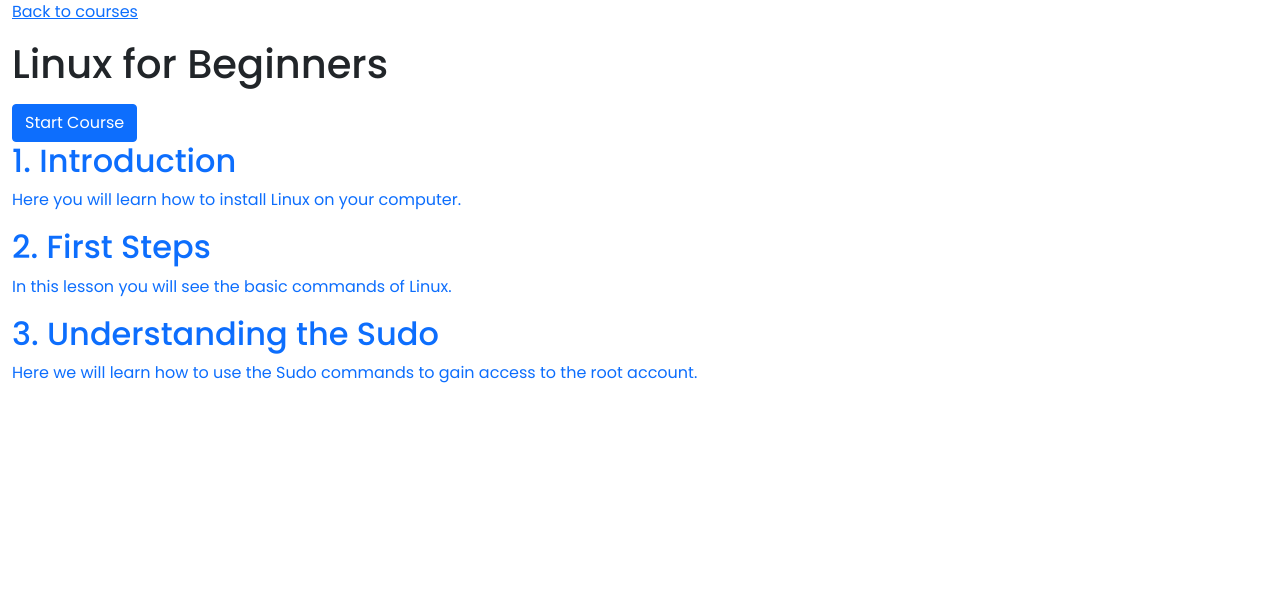
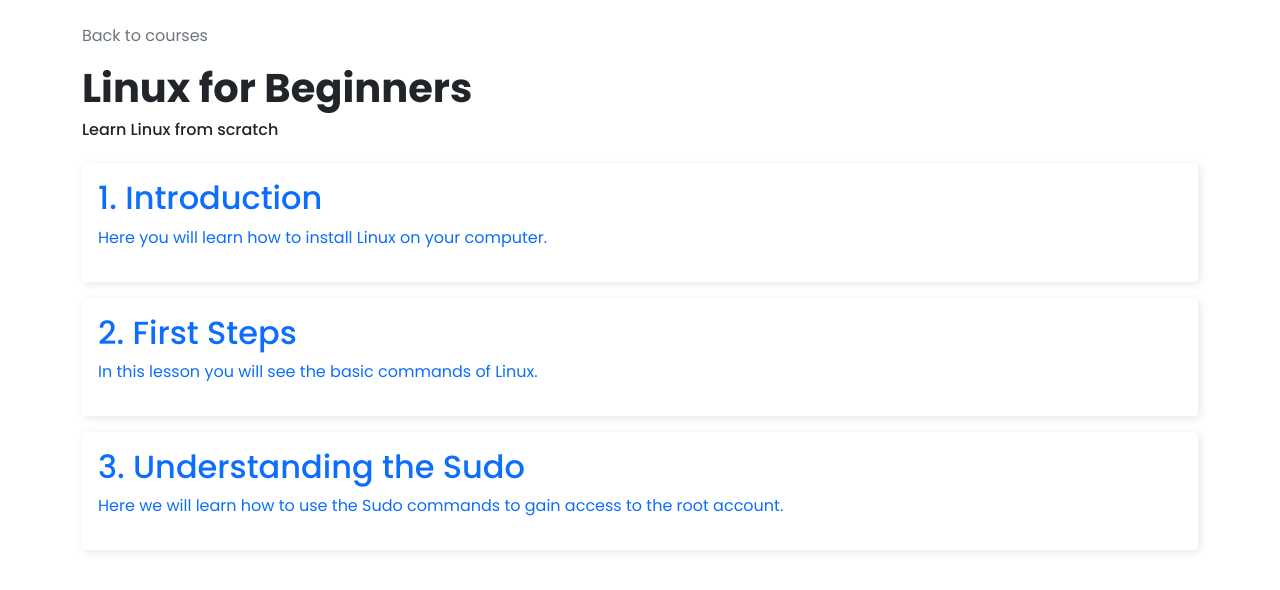
Before and after one commit to fabricioOak/vue-video-course, a Vue app: page /courses/1 in a window 1280 px wide. Shown: the top 590 px of the page. Built offline with nearby package versions, Linux system fonts and the light colour scheme.

Commit message:
add style

```diff
--- /dev/null
+++ b/src/components/CompleteAndContinueButton.vue
@@ -0,0 +1,23 @@
+<template>
+  <button class="mt-2 btn btn-primary" @click="completeAndContinue">
+    Complete and continue
+  </button>
+</template>
+
+<script setup>
+import { useRouter } from 'vue-router'
+const router = useRouter()
+const props = defineProps({
+  lessonId: {
+    type: String,
+    required: true
+  },
+  courseId: {
+    type: String,
+    required: true
+  }
+})
+function completeAndContinue() {
+  router.push(`/courses/${props.courseId}/lessons/${props.lessonId}`)
+}
+</script>
--- a/src/components/CourseSummary.vue
+++ b/src/components/CourseSummary.vue
@@ -3,10 +3,8 @@
 		<div class="card-body">
 			<div>
 				<h2 class="card-title">
-					<router-link
-						class="text-decoration-none"
-						:to="{ name: 'Course', params: { courseId: course.id } }"
-					>
+					<router-link :style="{ 'color': randomColor() }" class="text-decoration-none"
+						:to="{ name: 'Course', params: { courseId: course.id } }">
 						{{ course.title }}
 					</router-link>
 				</h2>
@@ -14,10 +12,8 @@
 			<p class="card-subtitle mt-3">
 				{{ course.description }}
 			</p>
-			<router-link
-				class="btn btn-primary mt-4 card-link text-decoration-none"
-				:to="{ name: 'Course', params: { courseId: course.id } }"
-			>
+			<router-link class="btn btn-primary mt-4 card-link text-decoration-none"
+				:to="{ name: 'Course', params: { courseId: course.id } }">
 				Go to course
 			</router-link>
 		</div>
@@ -31,6 +27,13 @@ defineProps({
 		required: true,
 	},
 });
+
+const randomColor = () => {
+	let hex = Math.floor(Math.random() * 0xffffff);
+	return "#" + hex.toString(16).padStart(6, "0");
+};
+
 </script>
 
-<style></style>
+<style>
+</style>
--- a/src/components/LessonSummary.vue
+++ b/src/components/LessonSummary.vue
@@ -1,7 +1,7 @@
 <template>
-  <section>
-    <div>
-      <div class="title">
+  <section class="container">
+    <div class="border-0 card hover-shadow p-3 mb-3 bg-white rounded">
+      <div>
         <h2>
           <router-link class="text-decoration-none" :to="`/courses/${courseId}/lessons/${lesson.id}`">
             {{ num }}. {{ lesson.title }}
--- a/src/pages/Course.vue
+++ b/src/pages/Course.vue
@@ -1,25 +1,19 @@
 <template>
   <div class="container-fluid">
-  <div>
+    <div class="container my-4">
       <header>
         <p>
-        <router-link :to="{ name: 'Home' }">Back to courses</router-link>
+          <router-link class="text-decoration-none text-muted" :to="{ name: 'Home' }">Back to courses</router-link>
         </p>
-      <h1>{{ title }}</h1>
-      <p>{{ description }}</p>
-      <router-link class=" btn btn-primary" :to="`/courses/${courseId}/lessons/${course.lessons[0].id}`">
-        Start Course
-      </router-link>
+        <div>
+          <h1 class="fw-bold">{{ title }}</h1>
+          <h6>{{ description }}</h6>
+        </div>
       </header>
     </div>
     <div>
-    <LessonSummary
-      v-for="(lesson, index) in lessons"
-      :key="index"
-      :course-id="courseId"
-      :lesson="lesson"
-      :num="index + 1"
-    />
+      <LessonSummary v-for="(lesson, index) in lessons" :key="index" :course-id="courseId" :lesson="lesson"
+        :num="index + 1" />
     </div>
   </div>
 
@@ -34,5 +28,5 @@ const route = useRoute();
 const courseId = route.params.courseId;
 
 const course = courses.find((course) => course.id === parseInt(courseId));
-const { title, lessons } = course;
+const { title, description, lessons } = course;
 </script>
--- a/src/pages/Lesson.vue
+++ b/src/pages/Lesson.vue
@@ -1,31 +1,30 @@
 <template>
-  <div class="lesson-page">
+  <div class="m-4">
     <header>
       <p>
-        <router-link :to="`/courses/${course.id}`"
-          >Back to {{ course.title }}</router-link
-        >
+        <router-link class="text-decoration-none text-muted" :to="'/courses/' + course.id"> Back to {{ course.title }}
+        </router-link>
       </p>
       <h1>{{ lesson.title }}</h1>
     </header>
-    <div class="content">
-      <vue-vimeo-player
-        :video-id="lesson.videoId"
-        :options="{ responsive: true }"
-      />
+    <div class="mt-4 container">
+      <vue-vimeo-player :video-id="lesson.videoId" :options="{ responsive: true }" />
+      <CompleteAndContinueButton :courseId="courseId" :lessonId="nextLessonId" />
     </div>
   </div>
 </template>
 
 <script setup>
-import courses from "../courses";
-import { useRoute } from "vue-router";
-import { vueVimeoPlayer } from "vue-vimeo-player";
+import courses from '../courses'
+import { useRoute } from 'vue-router'
+import { vueVimeoPlayer } from 'vue-vimeo-player'
+import CompleteAndContinueButton from '../components/CompleteAndContinueButton.vue'
 
-const route = useRoute();
-const { courseId, lessonId } = route.params;
-const course = courses.find((course) => course.id === parseInt(courseId));
-const lesson = course.lessons.find(
-  (lesson) => lesson.id === parseInt(lessonId)
-);
+const route = useRoute()
+const { courseId, lessonId } = route.params
+const course = courses.find(course => course.id === parseInt(courseId))
+const lesson = course.lessons.find(lesson => lesson.id === parseInt(lessonId))
+const currentIndex = course.lessons.indexOf(lesson)
+const nextIndex = (currentIndex + 1) % course.lessons.length
+const nextLessonId = course.lessons[nextIndex].id.toString()
 </script>
```
Lines whose indentation alone changed are shown as unchanged.
